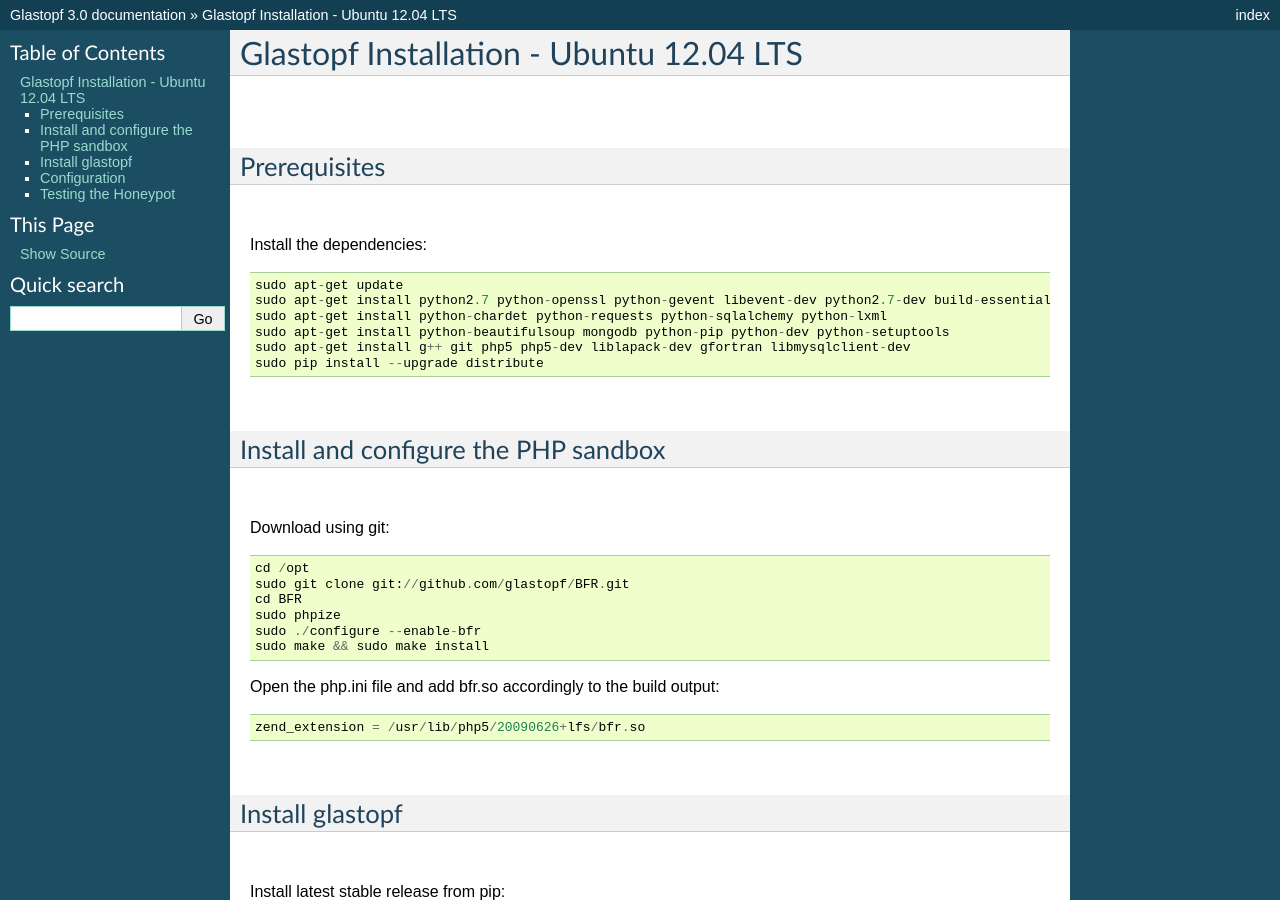
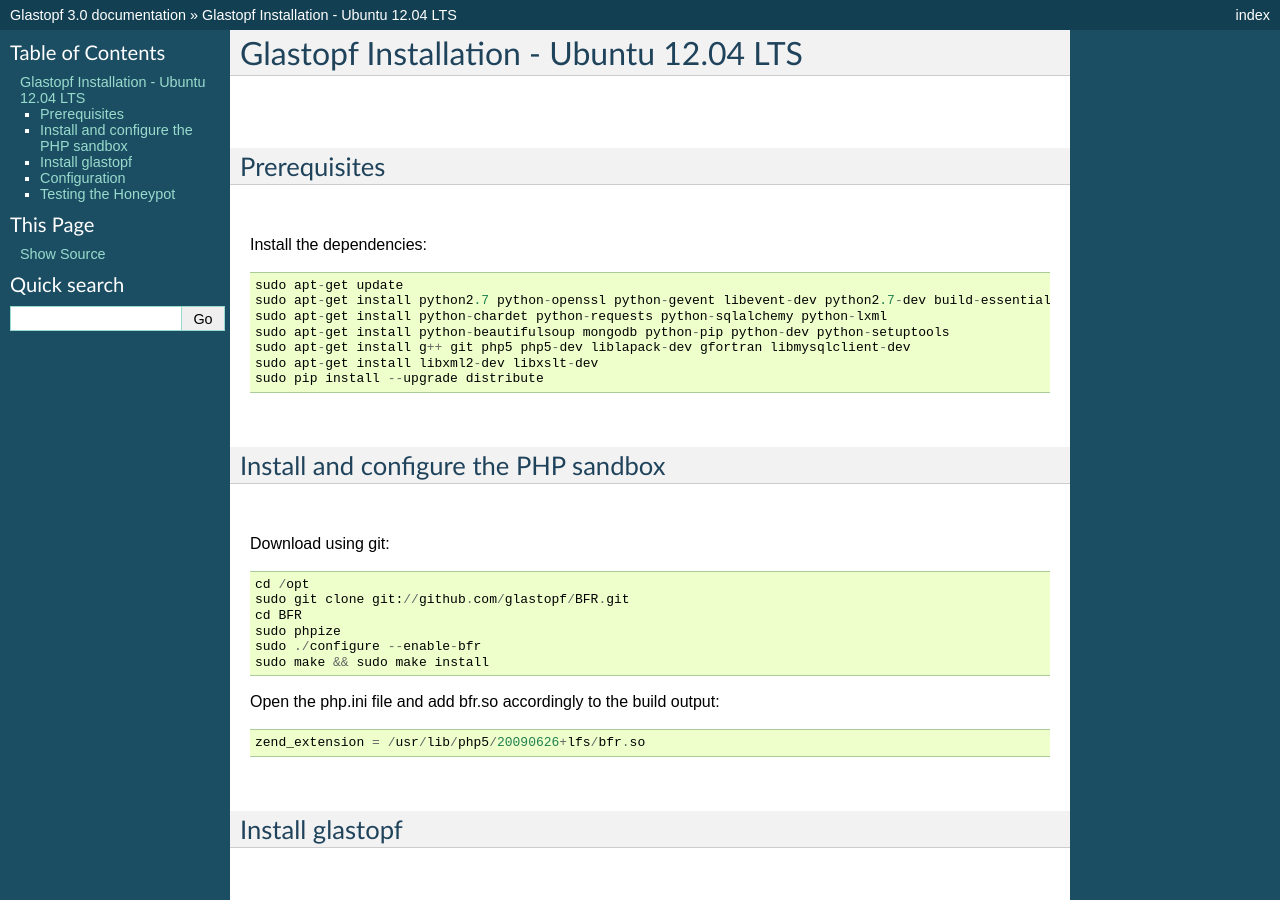
Before and after one commit to mushorg/glastopf, a Sphinx documentation site: the page built from docs/source/installation/installation_ubuntu.rst, in a window 1280 px wide and 900 px high. Built offline with Sphinx 7.4.7, drawn with Linux system fonts in a browser that asks for light colours; formulas are drawn with MathJax 3; pages that are not in the unit, such as notebooks, are missing from menus.

Commit message:
Update installation_ubuntu.rst

```diff
--- a/docs/source/installation/installation_ubuntu.rst
+++ b/docs/source/installation/installation_ubuntu.rst
@@ -13,6 +13,7 @@
     sudo apt-get install python-chardet python-requests python-sqlalchemy python-lxml
     sudo apt-get install python-beautifulsoup mongodb python-pip python-dev python-setuptools
     sudo apt-get install g++ git php5 php5-dev liblapack-dev gfortran libmysqlclient-dev
+    sudo apt-get install libxml2-dev libxslt-dev
     sudo pip install --upgrade distribute
 |
 
```
